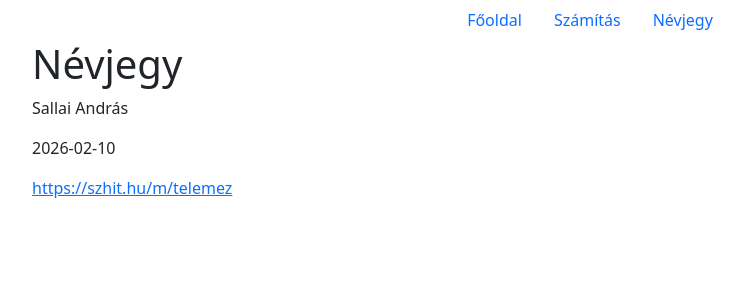
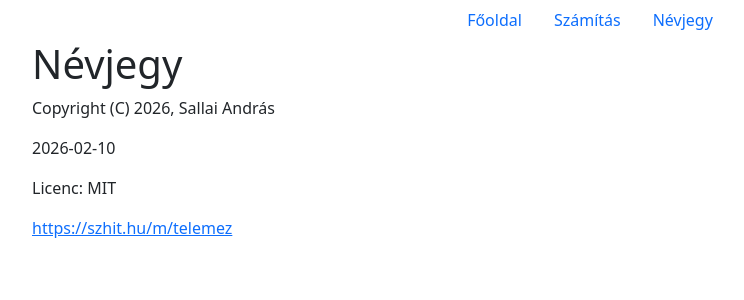
Before and after one commit to oktatte/telemez, a React (Vite) app: page /about in a window 1280 px wide. Shown: the top 300 px of the page, without its empty margins (50-794 px from the left). Built offline with nearby package versions, Linux system fonts and the light colour scheme.

Commit message:
Az About.jsx javítva

```diff
--- a/src/pages/About.jsx
+++ b/src/pages/About.jsx
@@ -3,8 +3,9 @@ const About = () => {
     return (
         <div>
             <h1>Névjegy</h1>
-            <p>Sallai András</p>
+            <p>Copyright (C) 2026, Sallai András</p>
             <p>2026-02-10</p>
+            <p>Licenc: MIT</p>
             <p>
                 <a href="https://szhit.hu/m/telemez">https://szhit.hu/m/telemez</a>
             </p>
```
